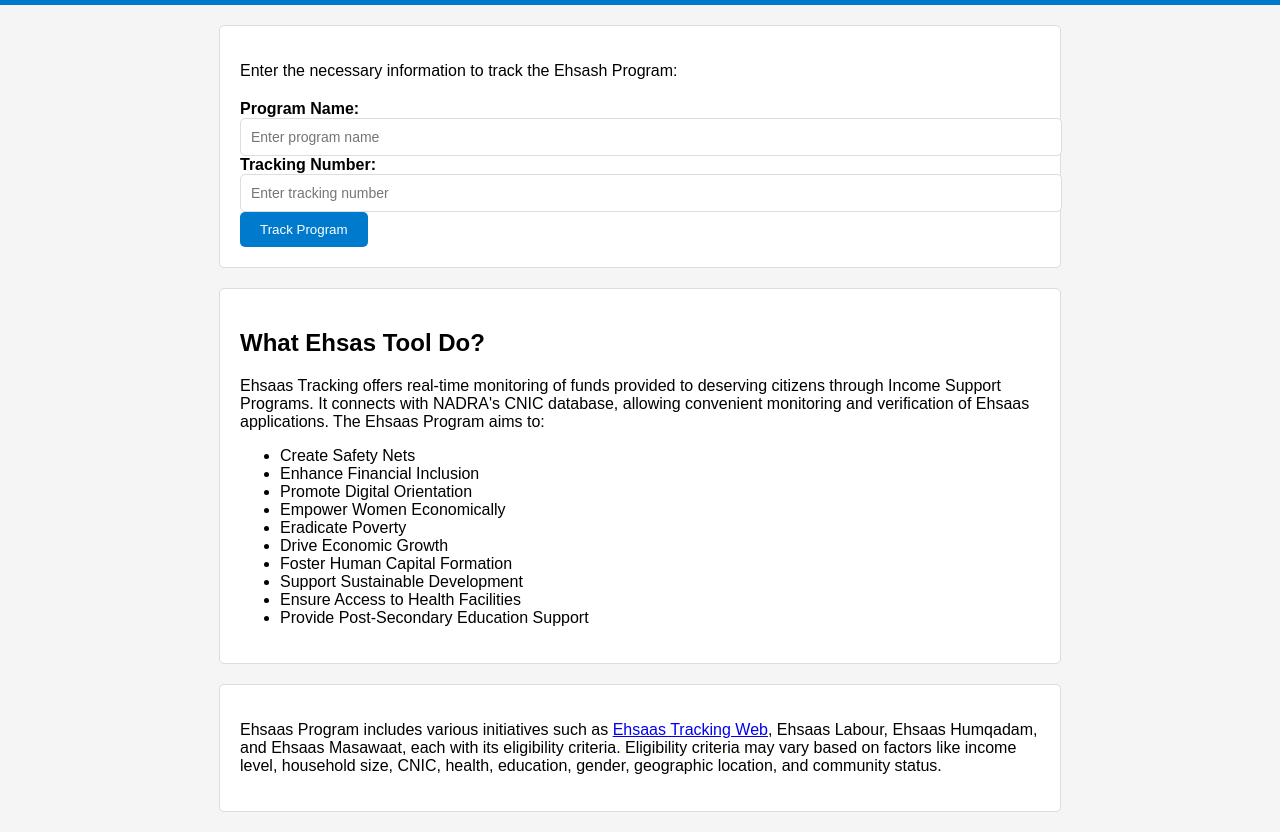
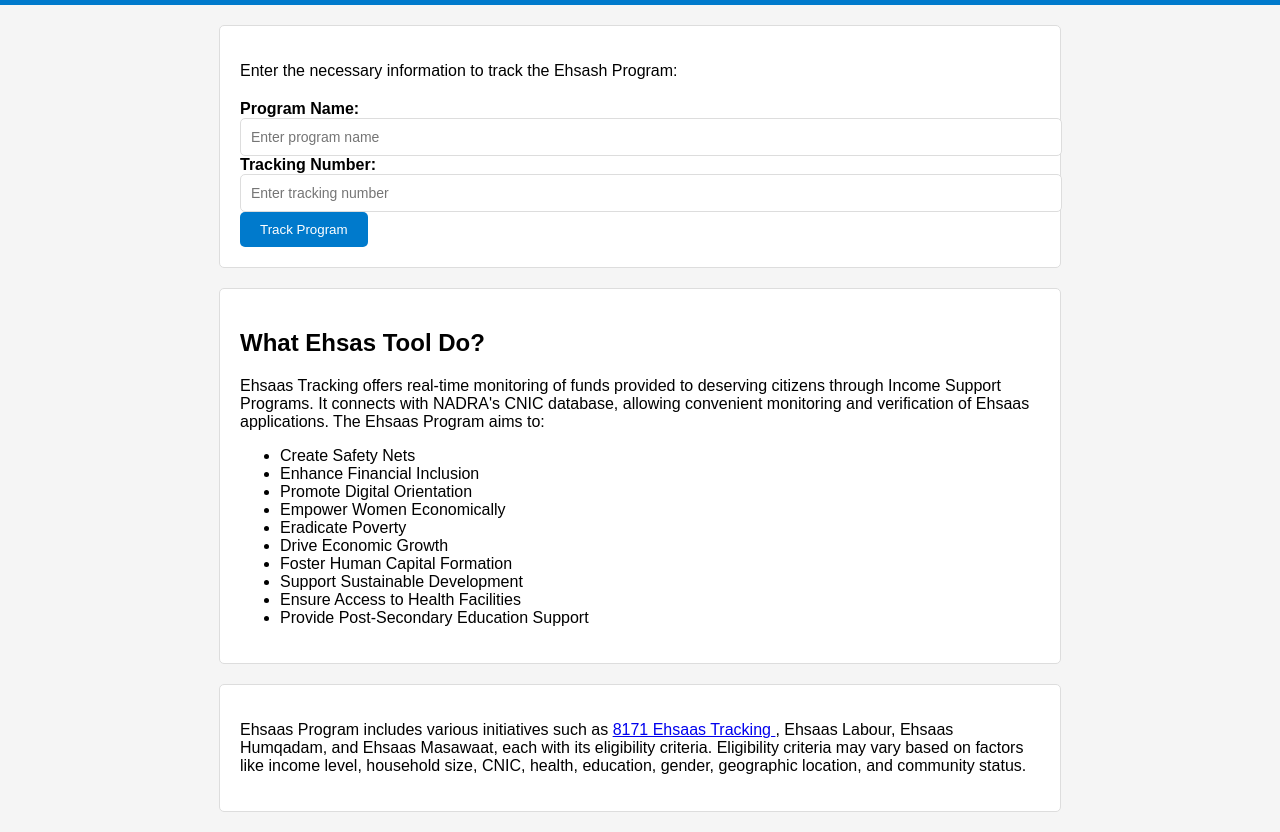
Before and after one commit to seoali110/ehsas, a plain HTML site: page index.html in a window 1280 px wide. Shown: the part 75-907 px from the top of the page. Drawn offline with Linux system fonts and the light colour scheme.

Commit message:
Update index.html

```diff
--- a/index.html
+++ b/index.html
@@ -100,7 +100,7 @@
 
     <div class="container">
         <p>
-            Ehsaas Program includes various initiatives such as <a href="https://ehsaastracking.net/">Ehsaas Tracking Web</a>, Ehsaas Labour, Ehsaas Humqadam, and Ehsaas Masawaat, each with its eligibility criteria. Eligibility criteria may vary based on factors like income level, household size, CNIC, health, education, gender, geographic location, and community status.
+            Ehsaas Program includes various initiatives such as <a href="https://ehsaastracking.net/">8171 Ehsaas Tracking </a>, Ehsaas Labour, Ehsaas Humqadam, and Ehsaas Masawaat, each with its eligibility criteria. Eligibility criteria may vary based on factors like income level, household size, CNIC, health, education, gender, geographic location, and community status.
         </p>
 
     </div>
```
